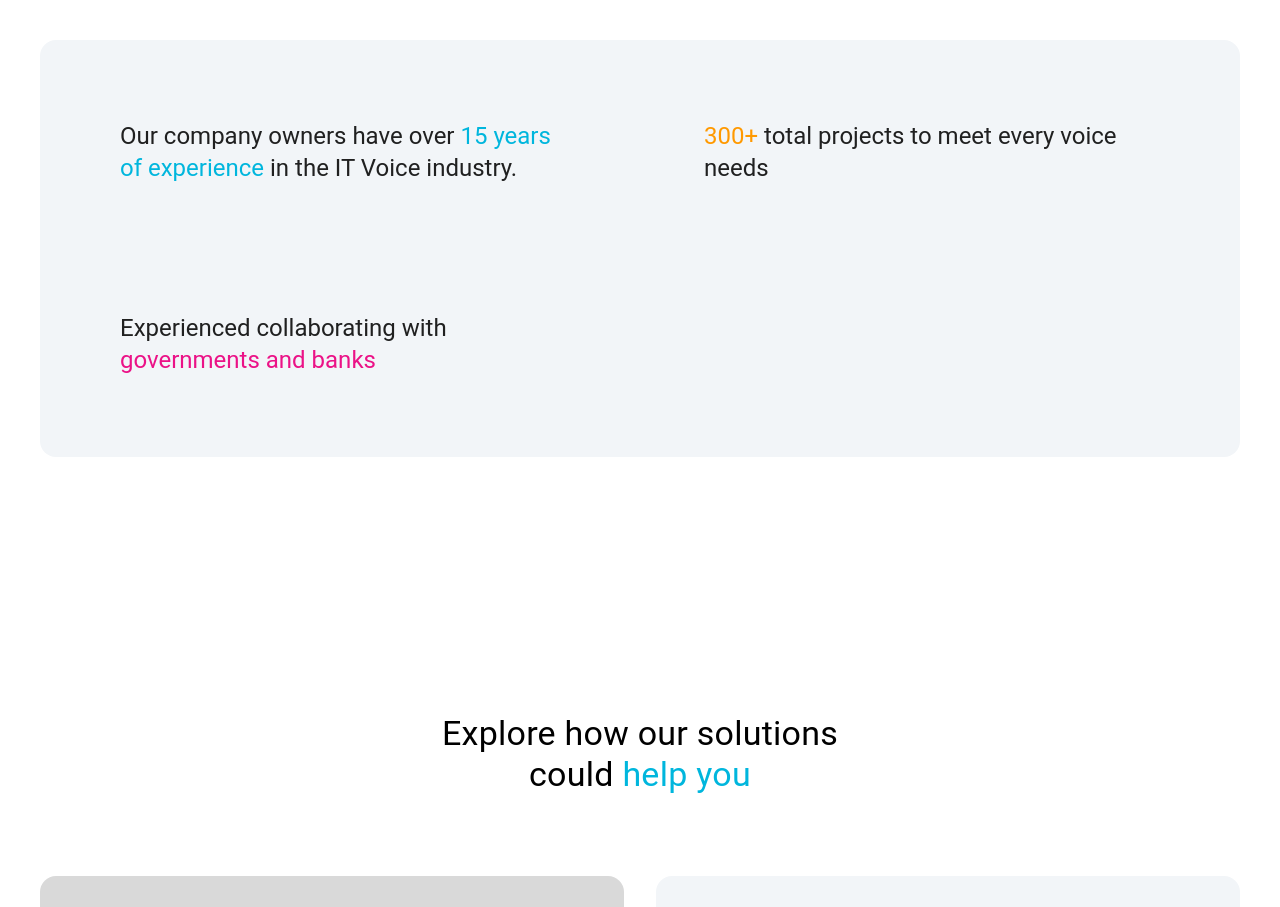
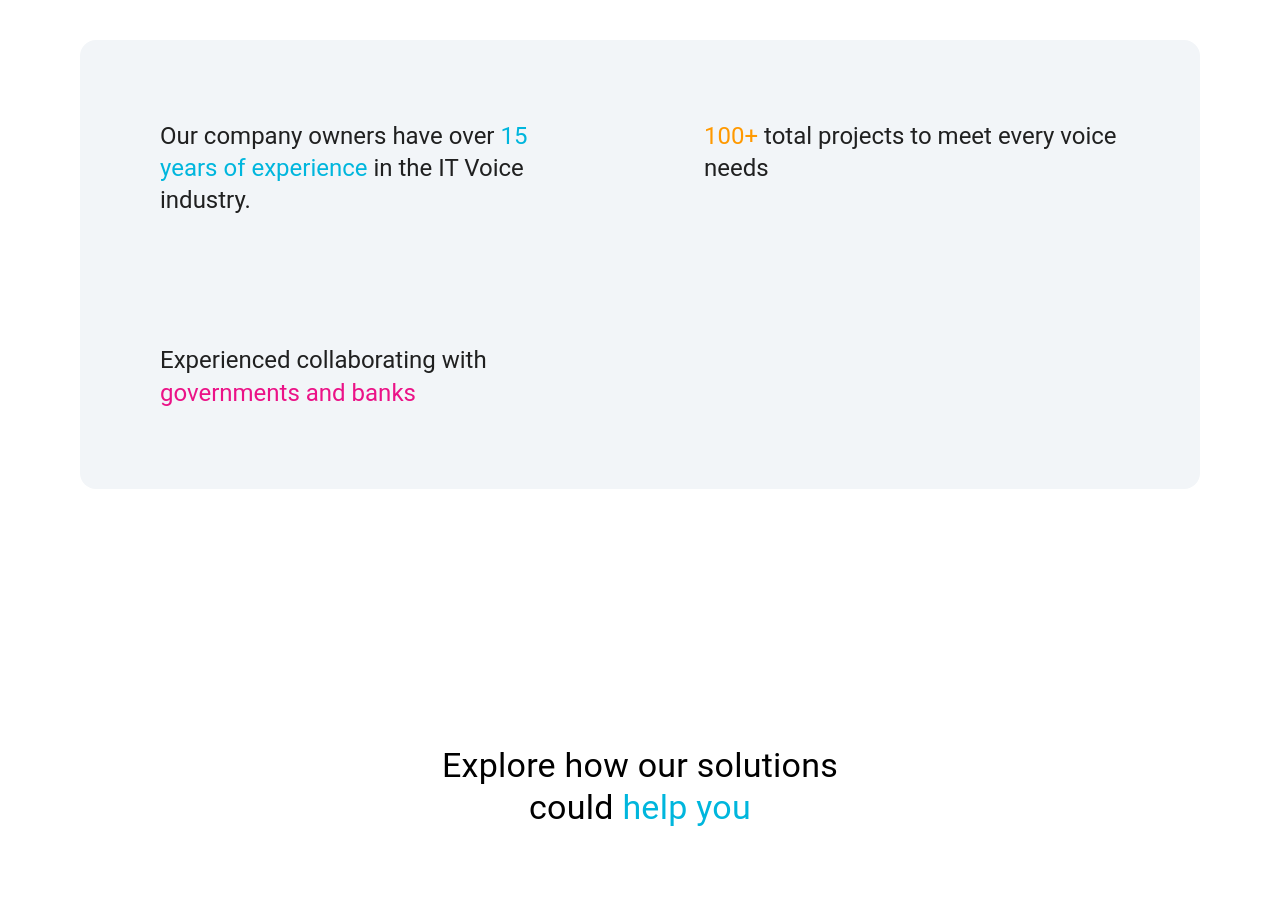
Before and after one commit to Xycone/Gemen_Website_Frontend, a React (Vite) app: page /homepage in a window 1280 px wide. Shown: the part 840-1747 px from the top of the page. Built offline with nearby package versions, Linux system fonts and the light colour scheme.

Commit message:
Updated why us section content + removed minWidth

```diff
--- a/src/App.jsx
+++ b/src/App.jsx
@@ -140,7 +140,7 @@ function App() {
 
         {/* Routes */}
         {/* <Container sx={{ padding: 10, minHeight: '100vh', display: 'flex', flexDirection: 'column', justifyContent: 'center', alignItems: 'center', minWidth: 'fit-content' }}> */}
-        <Container sx={{ padding: { xs: 0, md: 5 }, minHeight: '100vh', display: 'flex', flexDirection: 'column', minWidth: 'fit-content' }}>
+        <Container sx={{ padding: { xs: 0, md: 5 }, minHeight: '100vh', display: 'flex', flexDirection: 'column' }}>
           <Routes>
             <Route path={"/homepage"} element={<Homepage />} />
             <Route path={"/ace"} element={<Ace />} />
--- a/src/components/WhyUsSection.jsx
+++ b/src/components/WhyUsSection.jsx
@@ -18,7 +18,7 @@ function WhyUsSection() {
                         <Typography variant="h5">Our company owners have over <span style={{ color: '#00B6DD' }}>15 years of experience</span> in the IT Voice industry.</Typography>
                     </Grid>
                     <Grid item xs={12} md={6}>
-                        <Typography variant="h5"><span style={{ color: '#FF9900' }}>300+</span> total projects to meet every voice needs</Typography>
+                        <Typography variant="h5"><span style={{ color: '#FF9900' }}>100+</span> total projects to meet every voice needs</Typography>
                     </Grid>
                     <Grid item xs={12} md={6}>
                         <Typography variant="h5">Experienced collaborating with <span style={{ color: '#EB1287' }}>governments and banks</span></Typography>
```
